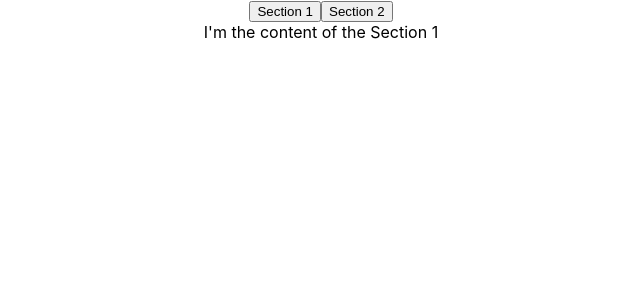
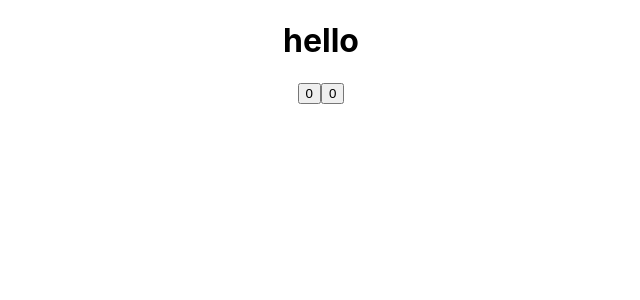
Before and after one commit to dy6578ekdbs/EFUB-React-Hooks-Study, a React (Create React App) app: page / in a window 1280 px wide. Shown: the top 300 px of the page, without its empty margins (319-959 px from the left). Built offline with nearby package versions, Linux system fonts and the light colour scheme.

Commit message:
2.0 Introduction to useEffect

```diff
--- a/src/App.js
+++ b/src/App.js
@@ -5,10 +5,11 @@
 import HookuseTab from "./HookuseTab";
 import HookuseInput2 from "./HookuseInput2";
 import HookuseState from "./HookuseState";
+import HookuseEffect from "./HookuseEffect";
 
 function App() {
   return (
-    <HookuseTab></HookuseTab>
+    <HookuseEffect></HookuseEffect>
   );
 }
 
--- /dev/null
+++ b/src/HookuseEffect.js
@@ -0,0 +1,21 @@
+import "./App.css";
+import React, { useEffect, useState } from "react";
+
+function HookuseEffect() {
+  const sayHello = () => console.log("Hello");
+  const [number, SetNumber] = useState(0);
+  const [aNumber, SetAnumber] = useState(0);
+  useEffect(() => {
+    sayHello();
+  }, [number]);
+
+  return (
+    <div className="App">
+      <h1>hello</h1>
+      <button onClick={() => SetNumber(number + 1)}>{number}</button>
+      <button onClick={() => SetAnumber(aNumber + 1)}>{aNumber}</button>
+    </div>
+  );
+}
+
+export default HookuseEffect;
```
